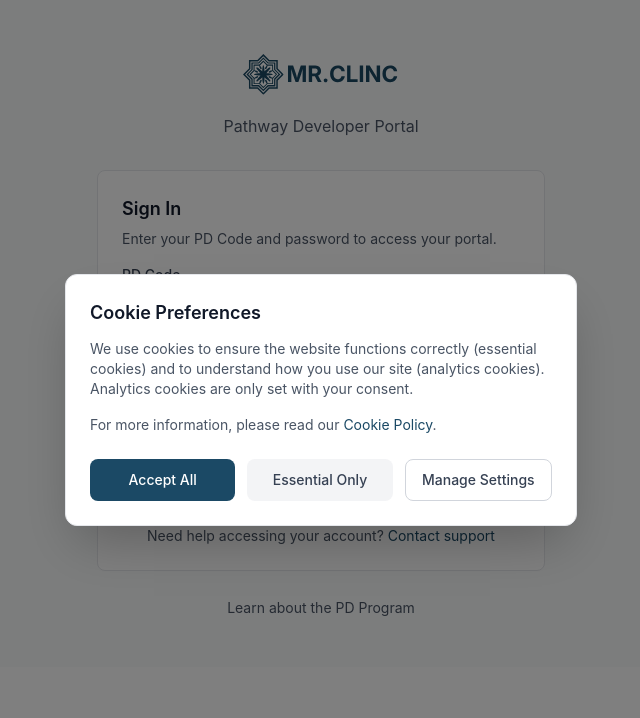
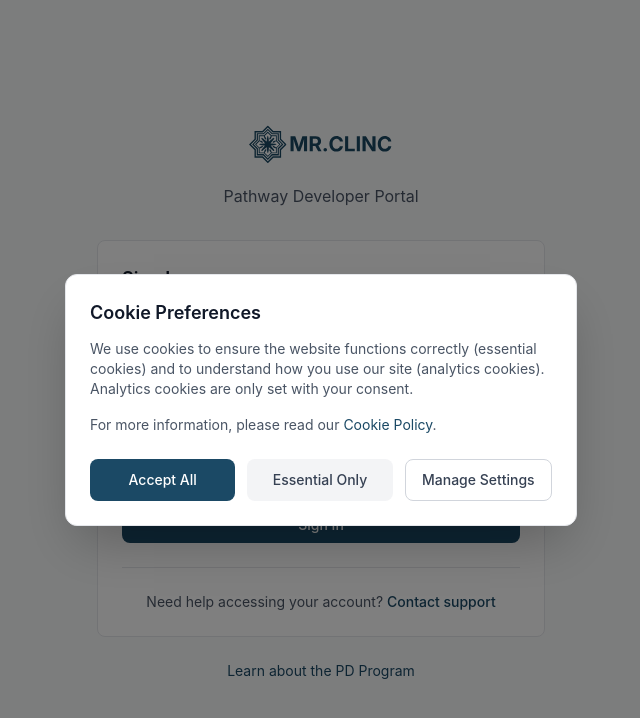
Before and after one commit to bakparlmrclinc/mrclinc, a Next.js app: page /pd/login in a window 1280 px wide. Shown: the top 718 px of the page, without its empty margins (319-959 px from the left). Built offline with nearby package versions, Linux system fonts and the light colour scheme.

Commit message:
Fix PD login validation for 6-digit codes

```diff
--- a/app/pd/login/page.tsx
+++ b/app/pd/login/page.tsx
@@ -1,5 +1,4 @@
 "use client";
-
 import { useState } from "react";
 import { useRouter } from "next/navigation";
 import Link from "next/link";
@@ -34,8 +33,8 @@ export default function PDLoginPage() {
 
     if (!formData.pdCode.trim()) {
       newErrors.pdCode = "PD Code is required";
-    } else if (!/^PD-[A-Z0-9]{5}$/.test(formData.pdCode.toUpperCase())) {
-      newErrors.pdCode = "Invalid format. Example: PD-A1B2C";
+    } else if (!/^PD-[A-Z0-9]{5,6}$/i.test(formData.pdCode)) {
+      newErrors.pdCode = "Invalid format. Example: PD-448127";
     }
 
     if (!formData.password) {
@@ -81,18 +80,21 @@ export default function PDLoginPage() {
   };
 
   return (
-    <div className="min-h-[80vh] bg-gray-50 flex items-center justify-center py-12 px-4">
+    <div className="min-h-screen bg-gray-50 flex items-center justify-center px-4 py-12">
       <div className="w-full max-w-md">
-        {/* Logo/Title */}
+        {/* Logo */}
         <div className="text-center mb-8">
-          <Link href="/" className="inline-block">
-            <img src="/images/logo.svg" alt="MrClinc" className="h-[52px] w-auto mx-auto" />
+          <Link href="/">
+            <img
+              src="/images/logo.svg"
+              alt="MR.CLINC"
+              className="h-12 mx-auto mb-4"
+            />
           </Link>
-          <p className="text-gray-600 mt-2">Pathway Developer Portal</p>
+          <p className="text-gray-600">Pathway Developer Portal</p>
         </div>
 
-        {/* Login Card */}
-        <Card variant="bordered">
+        <Card>
           <CardHeader>
             <CardTitle>Sign In</CardTitle>
             <CardDescription>
@@ -101,45 +103,55 @@ export default function PDLoginPage() {
           </CardHeader>
           <CardContent>
             <form onSubmit={handleSubmit} className="space-y-4">
+              <div>
+                <label className="block text-sm font-medium text-gray-700 mb-1">
+                  PD Code
+                </label>
+                <Input
+                  value={formData.pdCode}
+                  onChange={(e) => handleChange("pdCode", e.target.value)}
+                  placeholder="PD-448127"
+                  error={errors.pdCode}
+                />
+              </div>
+
+              <div>
+                <label className="block text-sm font-medium text-gray-700 mb-1">
+                  Password
+                </label>
+                <Input
+                  type="password"
+                  value={formData.password}
+                  onChange={(e) => handleChange("password", e.target.value)}
+                  placeholder="••••••••••••"
+                  error={errors.password}
+                />
+              </div>
+
               {loginError && (
-                <div className="bg-error-50 border border-error-200 text-error-700 px-4 py-3 rounded-lg text-sm">
+                <div className="bg-red-50 border border-red-200 text-red-700 px-4 py-3 rounded-lg text-sm">
                   {loginError}
                 </div>
               )}
-
-              <Input
-                label="PD Code"
-                value={formData.pdCode}
-                onChange={(e) => handleChange("pdCode", e.target.value.toUpperCase())}
-                error={errors.pdCode}
-                placeholder="PD-XXXXX"
-                className="font-mono"
-              />
-
-              <Input
-                label="Password"
-                type="password"
-                value={formData.password}
-                onChange={(e) => handleChange("password", e.target.value)}
-                error={errors.password}
-                placeholder="Enter your password"
-              />
 
               <Button
                 type="submit"
                 variant="primary"
                 className="w-full"
                 isLoading={isLoading}
-                disabled={isLoading}
               >
-                {isLoading ? "Signing in..." : "Sign In"}
+                Sign In
               </Button>
             </form>
 
-            <div className="mt-6 pt-6 border-t border-gray-200">
-              <p className="text-sm text-gray-600 text-center">
+            <div className="mt-6 pt-6 border-t border-gray-200 text-center">
+              <p className="text-sm text-gray-600">
                 Need help accessing your account?{" "}
-                <Link href="/contact" className="text-primary-600 hover:underline">
+                <Link
+                  href="/contact"
+                  className="font-medium hover:underline"
+                  style={{ color: "#1B4965" }}
+                >
                   Contact support
                 </Link>
               </p>
@@ -147,12 +159,11 @@ export default function PDLoginPage() {
           </CardContent>
         </Card>
 
-        {/* Back link */}
-        <div className="mt-6 text-center">
-          <Link href="/pd" className="text-sm text-gray-600 hover:text-primary-600">
+        <p className="text-center mt-6 text-sm text-gray-500">
+          <Link href="/pd" className="hover:underline">
             Learn about the PD Program
           </Link>
-        </div>
+        </p>
       </div>
     </div>
   );
```
